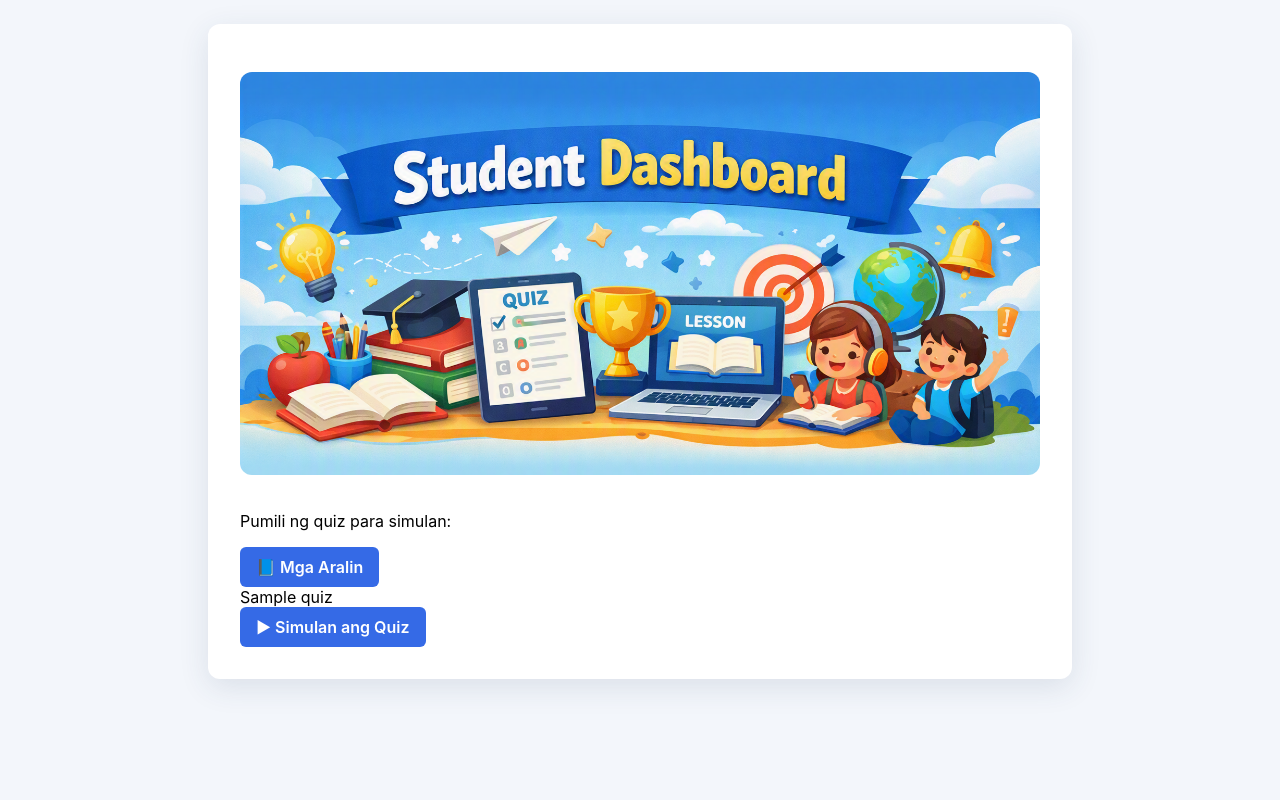
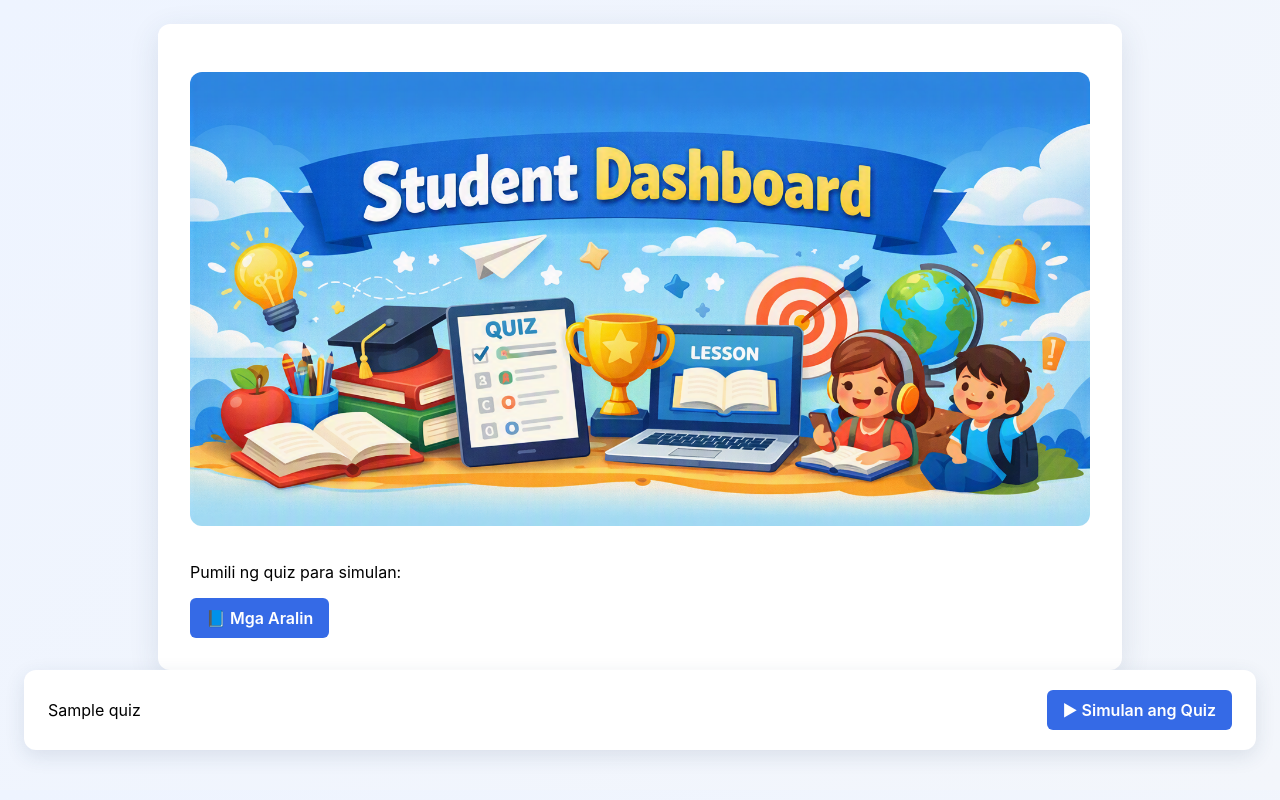
Before and after one commit to EumiEmuslan/bantas_app, a Flask app: template templates/student_dashboard.html in a window 1280 px wide. Run offline with Flask 3, Linux system fonts and the light colour scheme; the template is opened without the code that fills it: most values are stand-ins (such as "Sample title", 1, 10 or a date in 2020).

Commit message:
dashboard fix

```diff
--- a/templates/student_dashboard.html
+++ b/templates/student_dashboard.html
@@ -6,6 +6,64 @@
   <title>Student Dashboard | Bantas</title>
   <link rel="stylesheet" href="{{ url_for('static', filename='style.css') }}">
   <style>
+body {
+  font-family: Inter, Arial, sans-serif;
+  background: linear-gradient(135deg, #eef4ff, #f3f6fb);
+  margin: 0;
+  padding: 24px;
+}
+
+.container {
+  max-width: 900px;
+  margin: auto;
+}
+
+.card {
+  background: #fff;
+  padding: 20px 24px;
+  border-radius: 12px;
+  box-shadow: 0 6px 20px rgba(40,62,95,.12);
+  margin-bottom: 16px;
+  display: flex;
+  justify-content: space-between;
+  align-items: center;
+  transition: transform .2s, box-shadow .2s;
+}
+.card:hover {
+  transform: translateY(-2px);
+  box-shadow: 0 10px 25px rgba(40,62,95,.15);
+}
+
+.button {
+  padding: 10px 16px;
+  background: #356ae6;
+  color: #fff;
+  border-radius: 6px;
+  text-decoration: none;
+  font-weight: 600;
+  transition: background .2s, transform .2s;
+}
+.button:hover {
+  background: #2858c9;
+  transform: translateY(-1px);
+}
+
+.finished {
+  background: #e6f7e6;
+  color: green;
+  font-weight: 600;
+  padding: 10px 16px;
+  border-radius: 6px;
+  text-align: center;
+}
+
+.empty {
+  text-align: center;
+  color: #777;
+  font-style: italic;
+  margin-top: 20px;
+}
+
 /* 📱 Mobile styles */
 @media (max-width: 600px) {
   body {
@@ -20,11 +78,11 @@
 
   .card {
     flex-direction: column;
-    align-items: stretch;   /* stretch children full width */
+    align-items: center;   /* center everything */
     gap: 12px;
+    text-align: center;
   }
 
-  /* Wrap actions in a flex column */
   .card-actions {
     display: flex;
     flex-direction: column;
@@ -34,7 +92,6 @@
 
   .button, .finished {
     width: 100%;
-    text-align: center;
   }
 
   h1 {
@@ -45,6 +102,7 @@
     font-size: 0.95rem;
   }
 }
+
 
   </style>
 </head>
@@ -59,7 +117,11 @@
       <a href="{{ url_for('student_lessons') }}" class="button">📘 Mga Aralin</a>
     </div>
 
-   {% for quiz in quizzes %}
+
+
+  </div>
+
+  {% for quiz in quizzes %}
   <div class="card">
     <span>{{ quiz['title'] }}</span>
     <div class="card-actions">
@@ -74,7 +136,5 @@
   <div class="empty">Walang quiz na available.</div>
 {% endfor %}
 
-
-  </div>
 </body>
 </html>
```
Also changed, not shown: templates/teacher_dashboard.html (+12 -0 lines).
